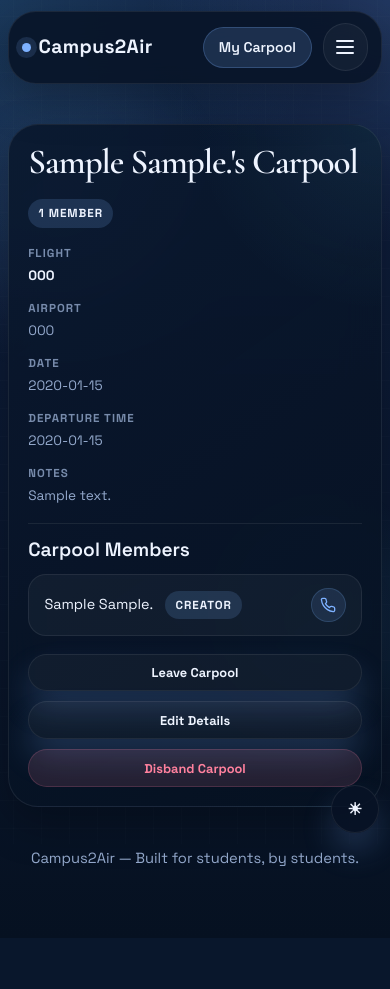
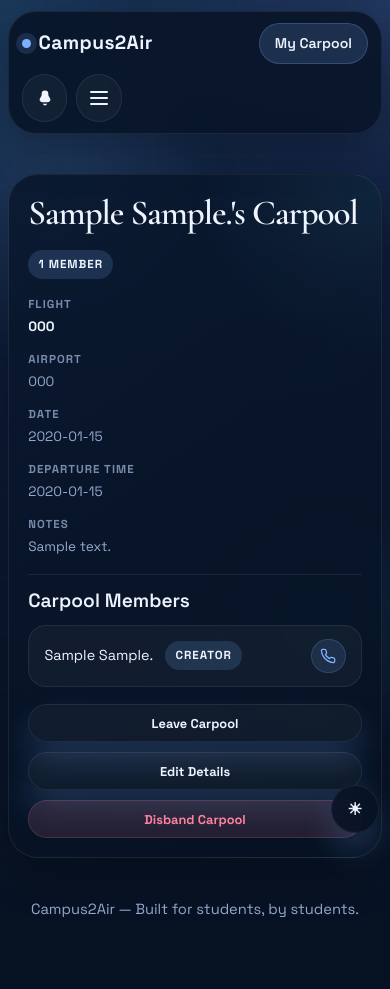
Before and after one commit to CodingGenius0001/univs-carpool-matchmaking, a Flask app: page /my-party in a window 390 px wide. Before the commit the page ends 866 px from the top, so only its background shows below. Run offline with Flask 3, Linux system fonts and the light colour scheme; the visitor is signed in with stand-in values (Sample User, id 1); tables that the repository leaves empty hold one stand-in row (values such as "Sample post"); data that the repository does not hold is empty.

Commit message:
Add notification bell with unread indicator

```diff
--- a/static/notifications.js
+++ b/static/notifications.js
@@ -1,7 +1,8 @@
-// Notification popup — checks for unread notifications on page load
-// and shows a dismissible modal popup for each one.
+// Notification bell + popup for unread notifications.
 (function () {
   const csrfToken = document.querySelector('meta[name="csrf-token"]')?.content || '';
+  const headerActions = document.querySelector('.hamburger-wrap');
+  if (!headerActions) return;
 
   function escHtml(s) {
     return String(s)
@@ -52,7 +53,15 @@
     return `${message.replace(/\.*$/, '')} at ${timestamp}.`;
   }
 
-  // Inject modal HTML into body
+  const bellHtml = `
+    <button type="button" class="notif-bell-btn" id="notif-bell-btn" aria-label="View notifications" aria-haspopup="dialog" aria-expanded="false">
+      <svg viewBox="0 0 24 24" aria-hidden="true">
+        <path d="M12 3a4 4 0 0 0-4 4v1.06c0 .7-.2 1.39-.57 1.98L6.1 12.2A3 3 0 0 0 8.65 17h6.7a3 3 0 0 0 2.55-4.8l-1.33-2.16A3.78 3.78 0 0 1 16 8.06V7a4 4 0 0 0-4-4Zm0 18a2.5 2.5 0 0 0 2.45-2h-4.9A2.5 2.5 0 0 0 12 21Z" fill="currentColor"/>
+      </svg>
+      <span class="notif-bell-dot" id="notif-bell-dot" hidden></span>
+    </button>`;
+  headerActions.insertAdjacentHTML('afterbegin', bellHtml);
+
   const modalHtml = `
     <div id="notif-popup" class="modal-overlay" style="display:none;z-index:1100;">
       <div class="card modal-card" style="max-width:500px;">
@@ -65,14 +74,60 @@
     </div>`;
   document.body.insertAdjacentHTML('beforeend', modalHtml);
 
+  const bellBtn = document.getElementById('notif-bell-btn');
+  const bellDot = document.getElementById('notif-bell-dot');
   const popup = document.getElementById('notif-popup');
-  const list  = document.getElementById('notif-popup-list');
+  const list = document.getElementById('notif-popup-list');
+  let unreadNotifications = [];
+
+  function renderList() {
+    if (!unreadNotifications.length) {
+      list.innerHTML = `
+        <div class="message" style="margin-bottom:0;">
+          <div style="flex:1">You're all caught up.</div>
+        </div>`;
+      return;
+    }
+
+    list.innerHTML = unreadNotifications.map((n) => `
+      <div class="notif-item message message-warning" style="margin-bottom:0.75rem;display:flex;align-items:flex-start;gap:0.75rem;">
+        <div style="flex:1">${escHtml(decorateNotificationMessage(n))}</div>
+        <button class="notif-dismiss-btn btn btn-sm btn-secondary" data-id="${n.id}" style="flex-shrink:0;">Dismiss</button>
+      </div>`).join('');
+  }
+
+  function updateBellState() {
+    const hasUnread = unreadNotifications.length > 0;
+    bellDot.hidden = !hasUnread;
+    bellBtn.setAttribute('aria-label', hasUnread ? `View notifications (${unreadNotifications.length} unread)` : 'View notifications');
+  }
+
+  function openPopup() {
+    renderList();
+    updateBellState();
+    popup.style.display = 'flex';
+    bellBtn.setAttribute('aria-expanded', 'true');
+  }
+
+  function closePopup() {
+    popup.style.display = 'none';
+    bellBtn.setAttribute('aria-expanded', 'false');
+  }
 
   document.getElementById('notif-popup-close').addEventListener('click', () => {
-    popup.style.display = 'none';
+    closePopup();
   });
+
   popup.addEventListener('click', (e) => {
-    if (e.target === popup) popup.style.display = 'none';
+    if (e.target === popup) closePopup();
+  });
+
+  bellBtn.addEventListener('click', () => {
+    if (popup.style.display === 'flex') {
+      closePopup();
+      return;
+    }
+    openPopup();
   });
 
   list.addEventListener('click', async (e) => {
@@ -83,8 +138,9 @@
         method: 'POST',
         headers: { 'X-CSRF-Token': csrfToken },
       });
-      btn.closest('.notif-item').remove();
-      if (!list.querySelector('.notif-item')) popup.style.display = 'none';
+      unreadNotifications = unreadNotifications.filter((notification) => String(notification.id) !== String(btn.dataset.id));
+      renderList();
+      updateBellState();
     } catch {}
   });
 
@@ -93,13 +149,8 @@
       const res = await fetch('/api/notifications');
       if (!res.ok) return;
       const data = await res.json();
-      if (!data.notifications?.length) return;
-      list.innerHTML = data.notifications.map(n => `
-        <div class="notif-item message message-warning" style="margin-bottom:0.75rem;display:flex;align-items:flex-start;gap:0.75rem;">
-          <div style="flex:1">${escHtml(decorateNotificationMessage(n))}</div>
-          <button class="notif-dismiss-btn btn btn-sm btn-secondary" data-id="${n.id}" style="flex-shrink:0;">Dismiss</button>
-        </div>`).join('');
-      popup.style.display = 'flex';
+      unreadNotifications = Array.isArray(data.notifications) ? data.notifications : [];
+      updateBellState();
     } catch {}
   }
 
--- a/static/styles.css
+++ b/static/styles.css
@@ -302,17 +302,20 @@ code {
 .hamburger-wrap {
   position: relative;
   margin-left: auto;
+  display: flex;
+  align-items: center;
+  gap: 0.55rem;
 }
 
 .site-header.app-header .hamburger-wrap {
   margin-left: 0;
 }
 
+.notif-bell-btn,
 .hamburger-btn {
   display: inline-flex;
-  flex-direction: column;
+  align-items: center;
   justify-content: center;
-  gap: 4px;
   width: 3rem;
   height: 3rem;
   padding: 0;
@@ -324,6 +327,36 @@ code {
   transform: none !important;
 }
 
+.hamburger-btn {
+  flex-direction: column;
+  gap: 4px;
+}
+
+.notif-bell-btn {
+  position: relative;
+}
+
+.notif-bell-btn svg {
+  width: 1.25rem;
+  height: 1.25rem;
+}
+
+.notif-bell-dot {
+  position: absolute;
+  top: 0.45rem;
+  right: 0.45rem;
+  width: 0.62rem;
+  height: 0.62rem;
+  border-radius: 999px;
+  background: #ef4444;
+  box-shadow: 0 0 0 2px rgba(255, 255, 255, 0.9);
+}
+
+.notif-bell-dot[hidden] {
+  display: none !important;
+}
+
+.notif-bell-btn:hover,
 .hamburger-btn:hover {
   background: rgba(255, 255, 255, 0.78) !important;
   box-shadow: none !important;
@@ -1759,6 +1792,7 @@ html:not(.light-mode) .policy-body h4 {
 }
 
 html:not(.light-mode) .site-header .admin-login,
+html:not(.light-mode) .notif-bell-btn,
 html:not(.light-mode) .hamburger-btn,
 html:not(.light-mode) .btn-secondary,
 html:not(.light-mode) .scroll-button,
@@ -1781,6 +1815,11 @@ html:not(.light-mode) .hamburger-btn span {
   background: var(--foreground);
 }
 
+html:not(.light-mode) .notif-bell-dot {
+  box-shadow: 0 0 0 2px rgba(8, 19, 38, 0.96);
+}
+
+html:not(.light-mode) .notif-bell-btn:hover,
 html:not(.light-mode) .hamburger-btn:hover,
 html:not(.light-mode) .google-btn:hover {
   background: rgba(236, 240, 242, 0.08) !important;
@@ -2192,6 +2231,11 @@ html:not(.light-mode) .theme-toggle {
     height: 2.85rem;
   }
 
+  .notif-bell-btn {
+    width: 2.85rem;
+    height: 2.85rem;
+  }
+
   .hamburger-menu {
     min-width: min(250px, calc(100vw - 1.8rem));
     top: calc(100% + 0.45rem);
```
